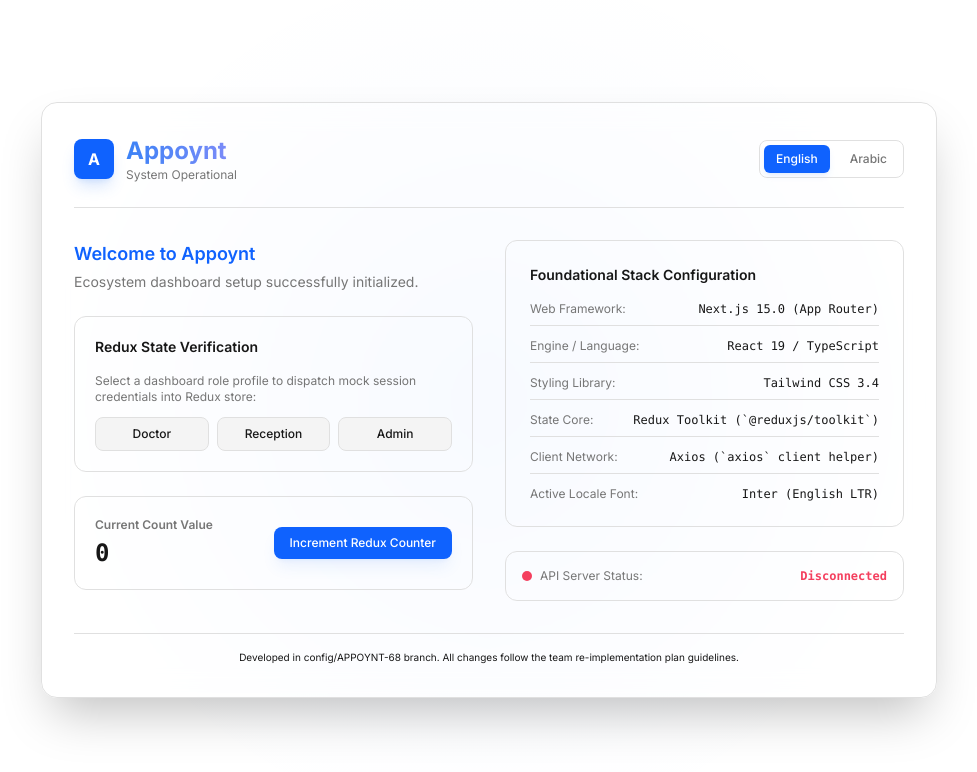
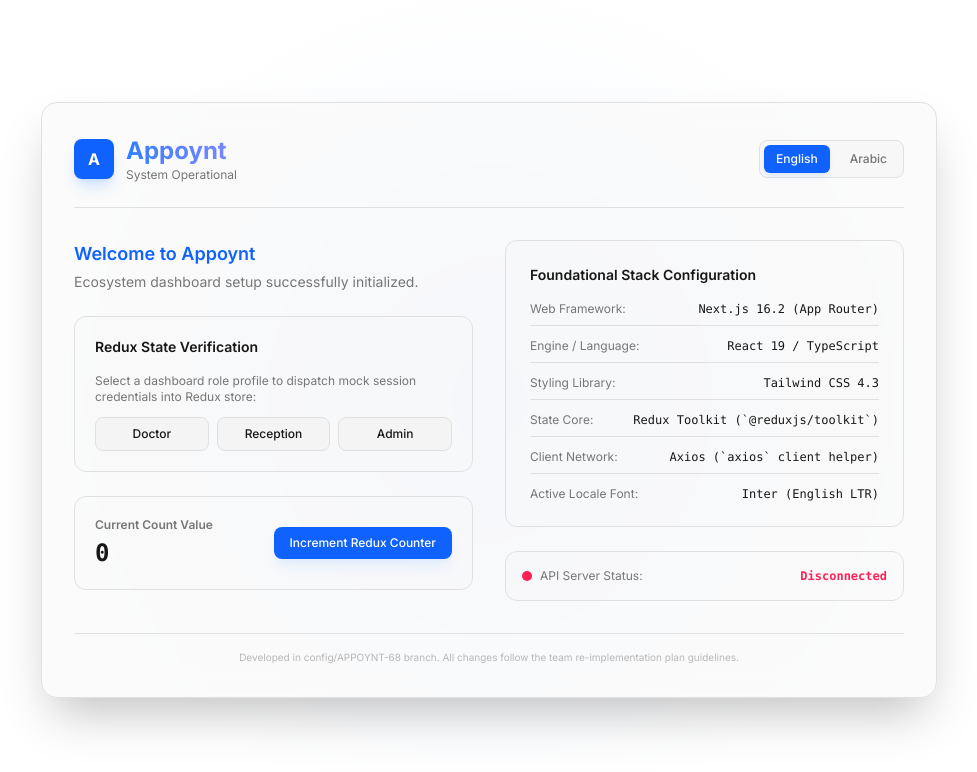
Before and after one commit to EsraaAhmed886/appoynt-api, a Next.js app in the folder appoynt_web_app/: page / in a window 1280 px wide. Shown: the top 772 px of the page, without its empty margins (151-1128 px from the left). Built offline with nearby package versions, Linux system fonts and the light colour scheme; no server answers.

Commit message:
[APPOYNT-68][FRONTEND][REFACTOR]: upgrade versions of Next.js and Tailwind CSS
- Upgraded Next.js from version 15.0.0 to 16.2.10
- Upgraded Tailwind CSS from version 3.4.1 to 4.3.2

```diff
--- a/appoynt_web_app/package.json
+++ b/appoynt_web_app/package.json
@@ -12,19 +12,20 @@
     "@reduxjs/toolkit": "^2.12.0",
     "axios": "^1.18.1",
     "lucide-react": "^1.21.0",
-    "next": "^15.0.0",
+    "next": "^16.2.10",
     "react": "^19.0.0",
     "react-dom": "^19.0.0",
     "react-redux": "^9.3.0"
   },
   "devDependencies": {
+    "@tailwindcss/postcss": "^4.3.2",
     "@types/node": "^20",
     "@types/react": "^19.0.0",
     "@types/react-dom": "^19.0.0",
     "eslint": "^8",
     "eslint-config-next": "14.2.35",
     "postcss": "^8",
-    "tailwindcss": "^3.4.1",
+    "tailwindcss": "^4.3.2",
     "typescript": "^5"
   }
 }
--- a/appoynt_web_app/postcss.config.mjs
+++ b/appoynt_web_app/postcss.config.mjs
@@ -5,7 +5,7 @@
  * Version Information: V1.0.0
  * Dependencies: None
  * Contributors: [Kholoud Khaled]
- * Last Modified Date: [Kholoud Khaled - 17/06/2026]
+ * Last Modified Date: [Kholoud Khaled - 14/07/2026]
  * File Description: PostCSS configuration settings for Appoynt Web App.
  */
 
@@ -13,8 +13,8 @@
 const postcss_config = {
   // Adding CSS processing plugins settings mapping
   plugins: {
-    // Enable tailwindcss processor
-    tailwindcss: {},
+    // Enable @tailwindcss/postcss processor
+    "@tailwindcss/postcss": {},
   },
 };
 
--- a/appoynt_web_app/src/app/globals.css
+++ b/appoynt_web_app/src/app/globals.css
@@ -5,15 +5,30 @@
  * Version Information: V1.0.0
  * Dependencies: tailwindcss
  * Contributors: [Kholoud Khaled]
- * Last Modified Date: [Kholoud Khaled - 03/07/2026]
+ * Last Modified Date: [Kholoud Khaled - 14/07/2026]
  * File Description: Defines global styling rules and Tailwind CSS directives.
  */
 
-@tailwind base;
-/* Import standard tailwind components styles */
-@tailwind components;
-/* Import standard tailwind utility styles */
-@tailwind utilities;
+@import "tailwindcss";
+
+@theme {
+  /* Mappings for app design token colors */
+  --color-app-primary: var(--app-primary);
+  --color-app-background: var(--app-background);
+  --color-app-surface: var(--app-surface);
+  --color-app-border: var(--app-border);
+  --color-app-input-fill: var(--app-input-fill);
+  --color-app-text-primary: var(--app-text-primary);
+  --color-app-text-secondary: var(--app-text-secondary);
+
+  /* Mappings for font families */
+  --font-cairo: var(--font-cairo), sans-serif;
+  --font-inter: var(--font-inter), sans-serif;
+  --font-sans: var(--font-inter), system-ui, sans-serif;
+
+  /* Mappings for background images */
+  --background-image-brand-gradient: var(--brand-gradient);
+}
 
 /* Define global variables for default light mode */
 :root {
--- a/appoynt_web_app/src/app/page.tsx
+++ b/appoynt_web_app/src/app/page.tsx
@@ -4,7 +4,7 @@
  * Date of Creation: 28/06/2026
  * Version Information: V1.0.0
  * Contributors: [Kholoud Khaled]
- * Last Modified Date: [Kholoud Khaled - 28/06/2026]
+ * Last Modified Date: [Kholoud Khaled - 14/07/2026]
  * File Description: Interactive portal verifying redux state, bilingual, and Axios.
  */
 
@@ -324,7 +324,7 @@ export default function Home() {
                 {/* Frame row */}
                 <li className="flex items-center justify-between border-b border-app-border pb-2">
                   <span>{translations.param_framework}:</span>
-                  <span className="font-mono text-app-text-primary">Next.js 15.0 (App Router)</span>
+                  <span className="font-mono text-app-text-primary">Next.js 16.2 (App Router)</span>
                 </li>
                 {/* Compiler row */}
                 <li className="flex items-center justify-between border-b border-app-border pb-2">
@@ -334,7 +334,7 @@ export default function Home() {
                 {/* Stylings row */}
                 <li className="flex items-center justify-between border-b border-app-border pb-2">
                   <span>{translations.param_styling}:</span>
-                  <span className="font-mono text-app-text-primary">Tailwind CSS 3.4</span>
+                  <span className="font-mono text-app-text-primary">Tailwind CSS 4.3</span>
                 </li>
                 {/* State Engine row */}
                 <li className="flex items-center justify-between border-b border-app-border pb-2">
--- a/appoynt_web_app/tsconfig.json
+++ b/appoynt_web_app/tsconfig.json
@@ -14,7 +14,7 @@
     "moduleResolution": "bundler",
     "resolveJsonModule": true,
     "isolatedModules": true,
-    "jsx": "preserve",
+    "jsx": "react-jsx",
     "incremental": true,
     "plugins": [
       {
@@ -32,7 +32,8 @@
     "next-env.d.ts",
     "**/*.ts",
     "**/*.tsx",
-    ".next/types/**/*.ts"
+    ".next/types/**/*.ts",
+    ".next/dev/types/**/*.ts"
   ],
   "exclude": [
     "node_modules"
```
Also changed, not shown: 1 other file (tests, documents, lock files or other folders).
